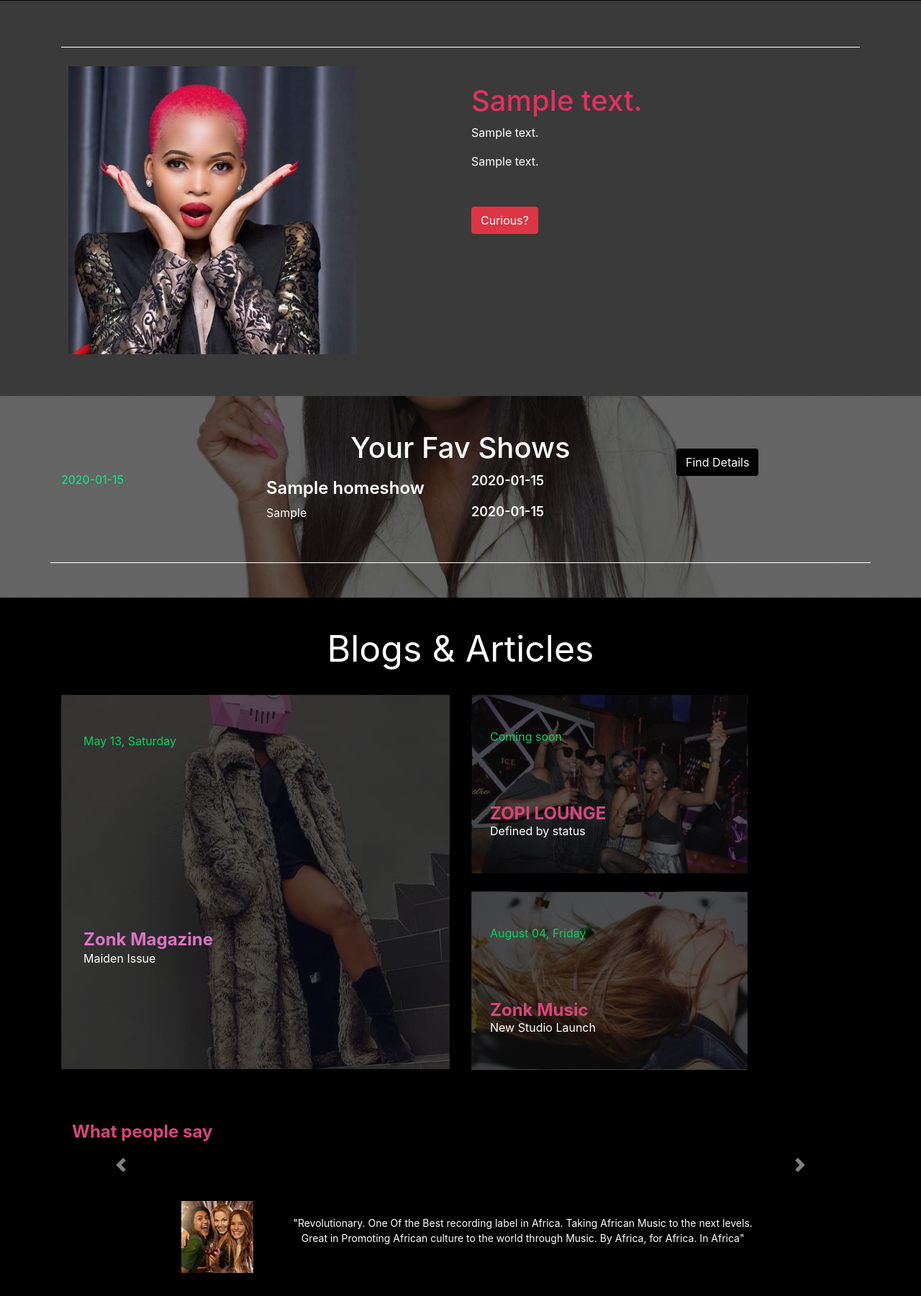
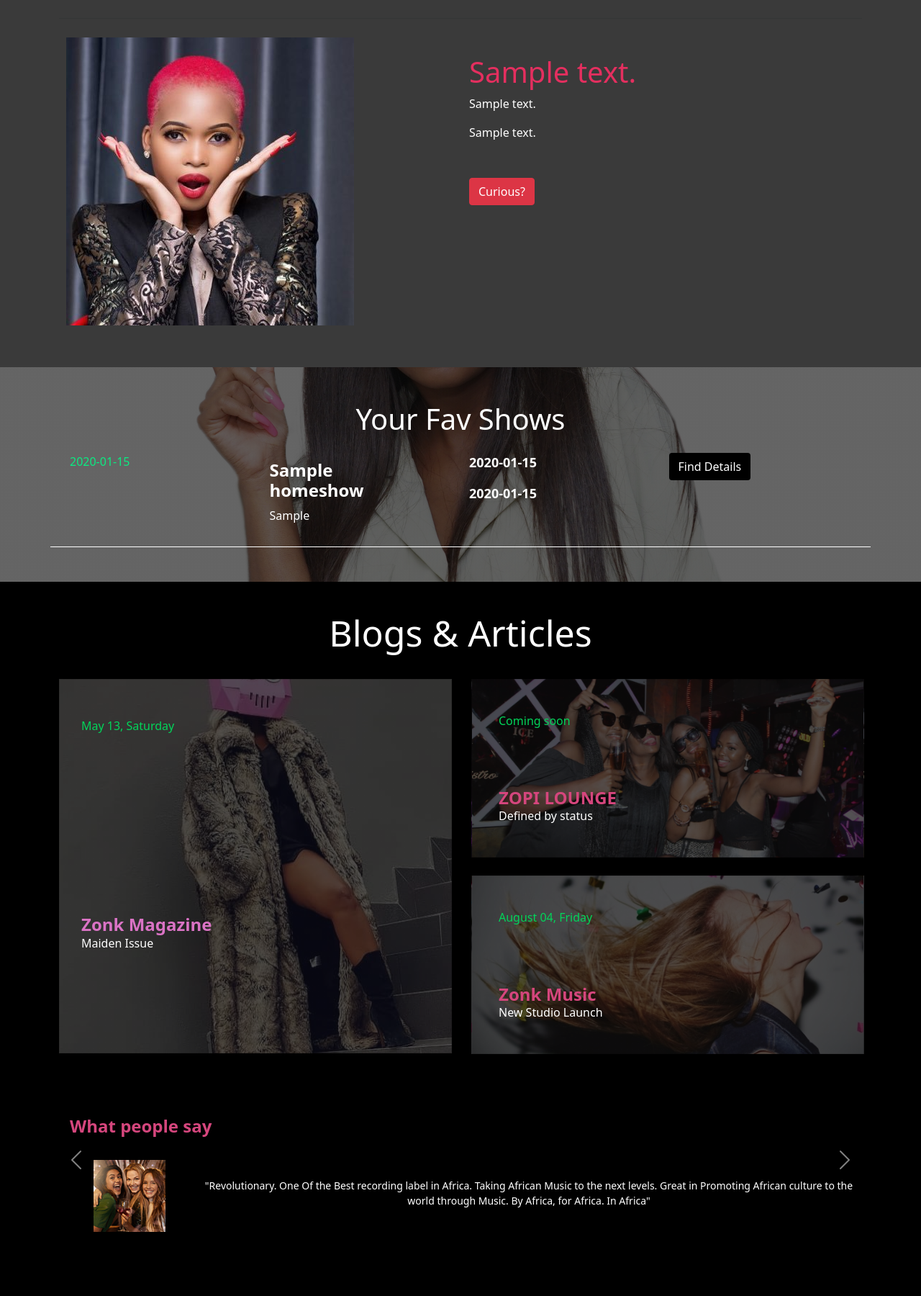
Before and after one commit to Muia23/ZonkMusic, a Django app: page / in a window 1280 px wide. Shown: the part 1295-3095 px from the top of the page at 72% size. Run offline with Django 3.2, Linux system fonts and the light colour scheme; tables that the repository leaves empty hold one stand-in row (values such as "Sample post"); grey boxes marked "Sample" are stand-in pictures; some libraries are stand-ins or nearby versions.

Commit message:
1/7/2021 changes-update

```diff
--- a/zonkmusicke/static/css/contact.css
+++ b/zonkmusicke/static/css/contact.css
@@ -33,7 +33,6 @@
 }
 
 .map-img {
-    background: rgb(162, 160, 160);
     width: 100%;
     height: 60vh;
 }
--- a/zonkmusicke/static/css/index.css
+++ b/zonkmusicke/static/css/index.css
@@ -20,6 +20,7 @@
 .landing{
     color: #ffffff95;
     margin-top: 10vh;
+    align-items: center;
 }
 
 #videobg {
@@ -77,6 +78,22 @@
     align-items: center;
 }
 
+
+@media screen and (min-width: 1025px){
+    .slider-img {
+        width: 100%;
+        height: 60vh;
+    }
+
+    .slider-card {
+        width: 100%;
+        height: 60.2vh;
+        border-color: #575757;
+    }
+
+}
+
+@media screen and (min-width: 481px) and (max-width: 1024px){
     .slider-img {
         width: 100%;
         height: 65vh;
@@ -85,7 +102,24 @@
     .slider-card {
         width: 100%;
         height: 65.2vh;
+        border-color: rgb(87, 87, 87) !important;
     }
+
+}
+
+@media screen and (min-width: 200px) and (max-width:480px){
+    .slider-img {
+        width: 100%;
+        height: 40vh;
+    }
+
+    .slider-card {
+        width: 100%;
+        height: 40.2vh;
+        border-color: #575757;
+    }
+}
+
 
 .slider-title {
     color: #d30654;
@@ -93,6 +127,8 @@
 
 .slider-text {
     color: white;
+    font-size: 30px;
+    font-weight: 700;
 }
 
 .about {
@@ -123,8 +159,9 @@
 }
 
 .shows-row {
+    padding: 15px;
     border-bottom: solid white 1px;
-    height: 16vh;
+    height: fit-content;
 }
 
 .blogs {
@@ -245,7 +282,7 @@
 .people-text {
     color: white;
     font-size: 14px;
-    padding: 20px 85px;
+    padding-top: 25px;
 }
 
 .instagram {
--- a/zonkmusicke/templates/base.html
+++ b/zonkmusicke/templates/base.html
@@ -4,11 +4,12 @@
     <head>
         <meta charset="utf-8">
         <meta name="viewport" content="width=device-width, initial-scale=1.0">
-        <link rel="stylesheet" href="https://cdn.jsdelivr.net/npm/bootstrap@4.5.3/dist/css/bootstrap.min.css" integrity="sha384-TX8t27EcRE3e/ihU7zmQxVncDAy5uIKz4rEkgIXeMed4M0jlfIDPvg6uqKI2xXr2" crossorigin="anonymous">
+        <script src="https://code.jquery.com/jquery-3.6.0.min.js" integrity="sha256-/xUj+3OJU5yExlq6GSYGSHk7tPXikynS7ogEvDej/m4=" crossorigin="anonymous"></script>
+        <script src="https://ajax.googleapis.com/ajax/libs/jquery/3.5.1/jquery.min.js"></script>
         <link rel="stylesheet" href="https://cdnjs.cloudflare.com/ajax/libs/font-awesome/5.15.1/css/all.min.css" integrity="sha512-+4zCK9k+qNFUR5X+cKL9EIR+ZOhtIloNl9GIKS57V1MyNsYpYcUrUeQc9vNfzsWfV28IaLL3i96P9sdNyeRssA==" crossorigin="anonymous" />
-        <script src="https://code.jquery.com/jquery-3.5.1.min.js" integrity="sha256-9/aliU8dGd2tb6OSsuzixeV4y/faTqgFtohetphbbj0=" crossorigin="anonymous"></script>
-        <script src="https://ajax.googleapis.com/ajax/libs/jquery/3.5.1/jquery.min.js"></script>
-        <script src="https://stackpath.bootstrapcdn.com/bootstrap/4.5.0/js/bootstrap.min.js" integrity="sha384-OgVRvuATP1z7JjHLkuOU7Xw704+h835Lr+6QL9UvYjZE3Ipu6Tp75j7Bh/kR0JKI" crossorigin="anonymous"></script>
+        <link href="https://cdnjs.cloudflare.com/ajax/libs/font-awesome/4.7.0/css/font-awesome.min.css" rel="stylesheet"/>
+        <link href="https://cdn.jsdelivr.net/npm/bootstrap@5.0.2/dist/css/bootstrap.min.css" rel="stylesheet" integrity="sha384-EVSTQN3/azprG1Anm3QDgpJLIm9Nao0Yz1ztcQTwFspd3yD65VohhpuuCOmLASjC" crossorigin="anonymous">
+        <script src="https://cdn.jsdelivr.net/npm/bootstrap@5.0.2/dist/js/bootstrap.bundle.min.js" integrity="sha384-MrcW6ZMFYlzcLA8Nl+NtUVF0sA7MsXsP1UyJoMp4YLEuNSfAP+JcXn/tWtIaxVXM" crossorigin="anonymous"></script>
         <link rel="shortcut icon" href="{% static 'images/zonk-music.d8b24ab9.png' %}">
         <title>Zonk Music</title>
         {% block styles %}
--- a/zonkmusicke/templates/contact.html
+++ b/zonkmusicke/templates/contact.html
@@ -44,7 +44,9 @@
         <div class="container">
             <div class="row">
                 <div class="col-md-8">
-                    <div class="container map-img"></div>
+                    <div class="container map-img">
+                        <iframe src="https://www.google.com/maps/embed?pb=!1m18!1m12!1m3!1d4140.554598842072!2d36.77875000022444!3d-1.2841464773387827!2m3!1f0!2f0!3f0!3m2!1i1024!2i768!4f13.1!3m3!1m2!1s0x182f1a07377082c1%3A0xf11076ac73674a1d!2sMakueni%20Rd%2C%20Nairobi!5e0!3m2!1sen!2ske!4v1625140241310!5m2!1sen!2ske" width="100%" height="100%" style="border:0;" allowfullscreen="" loading="lazy"></iframe>
+                    </div>
                 </div>
                 <div class="col">
                     <br><br>
--- a/zonkmusicke/templates/footer.html
+++ b/zonkmusicke/templates/footer.html
@@ -1,7 +1,6 @@
 {% extends 'base.html' %}
 {% load static %}
 {% block styles %}
-    <!--<link href="https://cdnjs.cloudflare.com/ajax/libs/font-awesome/4.7.0/css/font-awesome.min.css" rel="stylesheet"/>-->
 
 {% endblock %}
 {% block content %}
--- a/zonkmusicke/templates/home.html
+++ b/zonkmusicke/templates/home.html
@@ -31,13 +31,13 @@
             </div>
 
             <div class="container-fluid slider">
-                <div id="genreCarousel" class="carousel slide" data-ride="carousel">
+                <div id="genreCarousel" class="carousel slide container-fluid" data-ride="carousel">
                     <div class="carousel-inner">
                       <div class="carousel-item active">
-                          <div class="row">
+                          <div class="row" style="width: 100%;">
                               <div class="col">
-                                    <!--<h5 class="slider-text">Genre</h5>-->
-                                    <h5 class="slider-title">Gospel Music.</h5>
+                                    <!--<h5 class="slider-title">Genre</h5>-->
+                                    <h5 class="slider-text">R&B and HipHop</h5>
                               </div>
                               <div class="col-sm-12 col-md-4">
                                 <div class="card slider-card">
@@ -51,11 +51,11 @@
                             <div class="row">
                                 <div class="col">
                                     <!--<h5 class="slider-text">Genre</h5>-->
-                                        <h5 class="slider-title">HipHop Music.</h5>
+                                    <h5 class="slider-text">House and Pop</h5>
                                 </div>
                                 <div class="col-sm-12 col-md-4">
                                     <div class="card slider-card">
-                                            <img class="d-block slider-img" src="{% static 'images/monchoka.2863542a.jpg' %}" alt="Second slide">
+                                        <img class="d-block slider-img" src="{% static 'images/zonk2.0775580f.jpg' %}" alt="Second slide">
                                     </div>
                                 </div>
                                 <div class="col"></div>
@@ -65,11 +65,39 @@
                           <div class="row">
                               <div class="col">
                                 <!--<h5 class="slider-text">Genre</h5>-->
-                                <h5 class="slider-title">Trap Music.</h5>
+                                <h5 class="slider-text">Gospel Music</h5>
                               </div>
                               <div class="col-sm-12 col-md-4">
                                     <div class="card slider-card">
-                                        <img class="d-block slider-img" src="{% static 'images/3gs.1180f2f2.jpg' %}" alt="Third slide">
+                                        <img class="d-block slider-img" src="{% static 'images/monchoka.2863542a.jpg' %}" alt="Third slide">
+                                    </div>
+                              </div>
+                              <div class="col"></div>
+                          </div>
+                      </div>
+                      <div class="carousel-item">
+                        <div class="row">
+                            <div class="col">
+                                <!--<h5 class="slider-text">Genre</h5>-->
+                                <h5 class="slider-text">Jazz Music</h5>
+                            </div>
+                            <div class="col-sm-12 col-md-4">
+                                <div class="card slider-card">
+                                    <img class="d-block slider-img" src="{% static 'images/zonk1.1774abb0.jpg' %}" alt="Second slide">
+                                </div>
+                            </div>
+                            <div class="col"></div>
+                        </div>
+                        </div>
+                        <div class="carousel-item">
+                            <div class="row">
+                                <div class="col">
+                                    <!--<h5 class="slider-text">Genre</h5>-->
+                                    <h5 class="slider-text">Rock Music</h5>
+                                </div>
+                                <div class="col-sm-12 col-md-4">
+                                    <div class="card slider-card">
+                                        <img class="d-block slider-img" src="{% static 'images/3gs.1180f2f2.jpg' %}" alt="Second slide">
                                     </div>
                                 </div>
                                 <div class="col"></div>
@@ -219,22 +247,22 @@
                 <p class="blog-title"> Blogs & Articles</p>
                 <div class="container">
             <div class="row" >
-                <div class="col">
+                <div class="col-md-6 col-sm-12">
                     <div class="card mag-card-1">
                         <p class="card-date-1">May 13, Saturday</p>
                         <h4 class="card-title-1">Zonk Magazine</h4>
                         <p class="card-text-1">Maiden Issue</p>
                     </div>
                 </div>
-                <div class="col">
-                    <div class="row">
+                <div class="col-md-6 col-sm-12">
+                    <div class="row" style="width: 100%;">
                         <div class="card mag-card-2">
                             <p class="card-date-2">Coming soon</p>
                             <h4 class="card-title-2">ZOPI LOUNGE</h4>
                             <p class="card-text-2">Defined by status</p>
                         </div>
                     </div>
-                    <div class="row">
+                    <div class="row" style="width: 100%;">
                         <div class="card mag-card-3">
                             <p class="card-date-3">August 04, Friday</p>
                             <h4 class="card-title-3">Zonk Music</h4>
@@ -252,15 +280,17 @@
                 <div class="container">
                     <h4 class="people-title">What people say</h4>
                     <br>
-                    <div id="peopleCarousel" class="carousel slide" data-ride="carousel">
-                        <div class="catousel-inner">
-                            <div class="carousel-item active">
-                                <div class="row">
-                                    <div class="col-sm-1"></div>
-                                    <div class="col-sm-1 col-md-1">
+                </div>
+                <div class="container-fluid">
+                    <div id="peopleCarousel" class="carousel slide" data-ride="carousel" style="width: 100%; height: fit-content;">
+                        <div class="catousel-inner ">
+                            <div class="carousel-item active" style="margin-top: -50px;">
+                                <div class="container">
+                                    <div class="row ">
+                                        <div class="col-sm-3 col-md-2">
                                             <img class="people-img" src="{% static 'images/imga.c22b55ad.jpg' %}">
                                         </div>
-                                    <div class="col-sm-10 col-md-10">
+                                        <div class="col-sm-9 col-md-10">
                                             <p class="people-text"> "Revolutionary. One Of the Best recording label in Africa.
                                                 Taking African Music to the next levels. Great in Promoting African culture to
                                                 the world through Music. By Africa, for Africa. In Africa"
@@ -268,13 +298,14 @@
                                         </div>
                                     </div>
                                 </div>
-                            <div class="carousel-item">
+                            </div>
+                            <div class="carousel-item" style="margin-top: -50px;">
+                                <div class="container">
                                     <div class="row">
-                                    <div class="col-sm-1"></div>
-                                    <div class="col-md-1">
+                                        <div class="col-sm-3 col-md-2">
                                             <img class="people-img" src="{% static 'images/imgb.6f9f456d.jpg' %}">
                                         </div>
-                                    <div class="col-md-10">
+                                        <div class="col-sm-9 col-md-10">
                                             <p class="people-text"> "Revolutionary. One Of the Best recording label in Africa.
                                                 Taking African Music to the next levels. Great in Promoting African culture to
                                                 the world through Music. By Africa, for Africa. In Africa"
@@ -282,17 +313,19 @@
                                         </div>
                                     </div>
                                 </div>
-                            <div class="carousel-item">
+                            </div>
+                            <div class="carousel-item" style="margin-top: -50px;">
+                                <div class="container">
                                     <div class="row">
-                                    <div class="col-sm-1"></div>
-                                    <div class="col-md-1">
+                                        <div class="col-sm-3 col-md-2">
                                             <img class="people-img" src="{% static 'images/imgd.6084eded.jpg' %}">
                                         </div>
-                                    <div class="col-md-10">
+                                        <div class="col-sm-9 col-md-10">
                                             <p class="people-text"> "Revolutionary. One Of the Best recording label in Africa.
                                                 Taking African Music to the next levels. Great in Promoting African culture to
                                                 the world through Music. By Africa, for Africa. In Africa"
                                             </p>
+                                        </div>
                                     </div>
                                 </div>
                             </div>
@@ -306,44 +339,13 @@
                           <span class="sr-only">Next</span>
                         </a>
                     </div>
-                    <br><br><br><br><br><br><br><br>
+                    <br><br><br><br><br><br>
                 </div>
                 <br><br>
             </div>
 
-            <div class="instagram">
-                <br><br>
-                <div class="container">
-                    <div class="row" style="width: 100%;">
-                        <div class=" col-md-8">
-                            <h3 class="instagram-title"> Instagram </h3>
-                        </div>
-                        <div class="col-md-4">
-                            <button  class="btn instagram-btn">Follow Us</button>
-                        </div>
-                    </div>
-                    <br><br>
-                    <div class="container">
-                    <div class="row" style="padding-bottom: 5vh;">
-                        <div class="col-md-3 col-sm-6">
-                            <img src="{% static 'images/inst1.beaa679f.jpg' %}" class="insta-pic">
-                        </div>
-                        <div class="col-md-3 col-sm-6">
-                            <img src="{% static 'images/inst2.b18d0733.jpg' %}" class="insta-pic">
-                        </div>
-                        <div class="col-md-3 col-sm-6">
-                            <img src="{% static 'images/inst3.0775580f.jpg' %}" class="insta-pic">
-                        </div>
-                        <div class="col-md-3 col-sm-6">
-                            <img src="{% static 'images/inst4.60a6347c.jpg' %}" class="insta-pic">
-                        </div>
-                    </div>
-                    </div>
-                </div>
-            </div>
-
             <div class="map">
-                <p class="map-text">Use ctrl + scroll to zoom the map</p>
+                <iframe src="https://www.google.com/maps/embed?pb=!1m18!1m12!1m3!1d4140.554598842072!2d36.77875000022444!3d-1.2841464773387827!2m3!1f0!2f0!3f0!3m2!1i1024!2i768!4f13.1!3m3!1m2!1s0x182f1a07377082c1%3A0xf11076ac73674a1d!2sMakueni%20Rd%2C%20Nairobi!5e0!3m2!1sen!2ske!4v1625140241310!5m2!1sen!2ske" width="100%" height="450" style="border:0;" allowfullscreen="" loading="lazy"></iframe>
             </div>
 
             {% include "footer.html" %}
@@ -358,7 +360,6 @@
                 }
 
                 .details-btn {
-                    margin-top: -50px;
                     background: black;
                     color: white;
                 }
@@ -368,6 +369,7 @@
                     background-position: 50% 42%;
                     height: 65vh;
                     border-radius: 0;
+                    margin-bottom: 15px;
                 }
 
                 .mag-card-2 {
@@ -375,17 +377,18 @@
                     background-position: 50% 55%;
                     background-size: cover;
                     height: 31vh;
-                    width: 30vw;
+                    width: 100%;
                     margin-left: 15px;
                     border-radius: 0;
                 }
+
                 .mag-card-3 {
                     background:linear-gradient(#0a0a0ab3,#0a0a0ab3,#0a0a0ab3),url("{% static 'images/sec4c.ae7c09db.webp' %}");
                     background-position: 50% 42%;
                     background-size: cover;
                     height: 31vh;
                     margin-top: 25px;
-                    width: 30vw;
+                    width: 100%;
                     margin-left: 15px;
                     border-radius: 0;
                 }
@@ -398,7 +401,7 @@
                 }
             </style>
 
-            <script src="{% static 'css/home.js' %}"></script>
+            <script src="{% static 'js/home.js' %}"></script>
 
             <!--<style>
             .videowrapper {
--- a/zonkmusicke/templates/nav.html
+++ b/zonkmusicke/templates/nav.html
@@ -1,11 +1,7 @@
 {% extends 'base.html' %}
 {% load static %}
-{% block styles %}
-    <!--<link href="https://cdnjs.cloudflare.com/ajax/libs/font-awesome/4.7.0/css/font-awesome.min.css" rel="stylesheet"/>-->
-
-{% endblock %}
 {% block content %}
-    <nav class="navbar navbar-expand-lg fixed-top nav ">
+    <nav class="navbar navbar-expand-lg fixed-top nav">
         <div class="container">
             <a class="navbar-brand" href="{% url 'home'%}">ZonkMusic</a>
             <button class="navbar-toggler" type="button" data-bs-toggle="collapse" data-bs-target="#navbarNav" aria-controls="navbarNav" aria-expanded="false" aria-label="Toggle navigation">
@@ -14,7 +10,7 @@
             <div class="collapse navbar-collapse" id="navbarNav">
               <ul class="navbar-nav">
                 <li class="nav-item">
-                  <a class="nav-link" aria-current="page" href="{% url 'home'%}">Home</a>
+                  <a class="nav-link" aria-current="page" href="{% url 'home'%}">Home <span class="sr-only">(current)</span></a>
                 </li>
                 <li class="nav-item">
                   <a class="nav-link" href="{% url 'gallery'%}">Gallery</a>
```
Also changed, not shown: zonkmusicke/static/css/about.css (+19 -1 lines), zonkmusicke/static/js/about.js (added, +18 -0 lines), zonkmusicke/templates/about.html (+9 -5 lines). Lines whose indentation alone changed are shown as unchanged.
